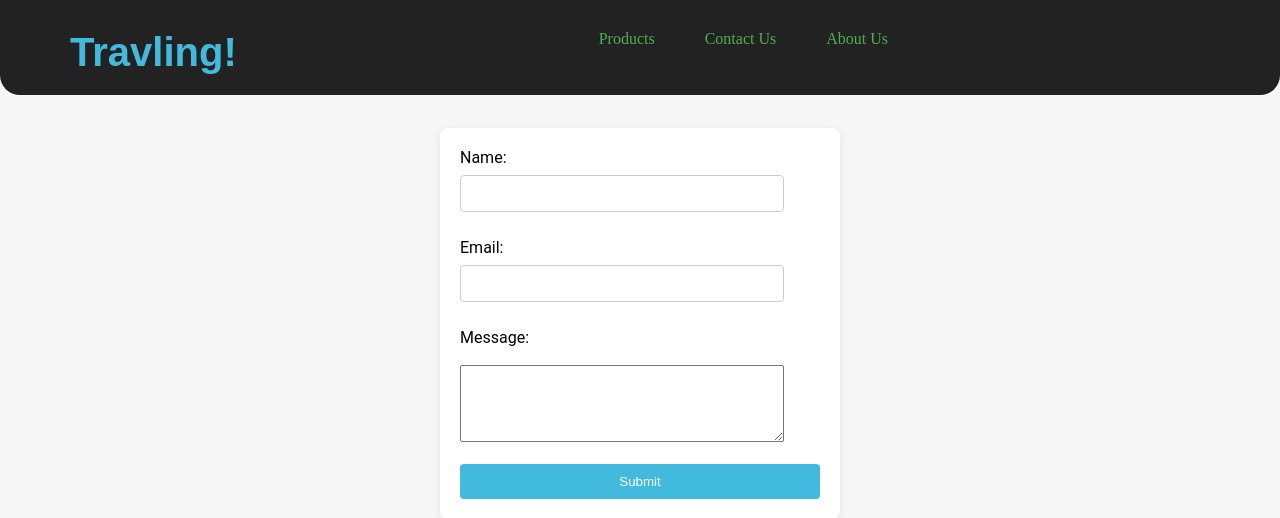
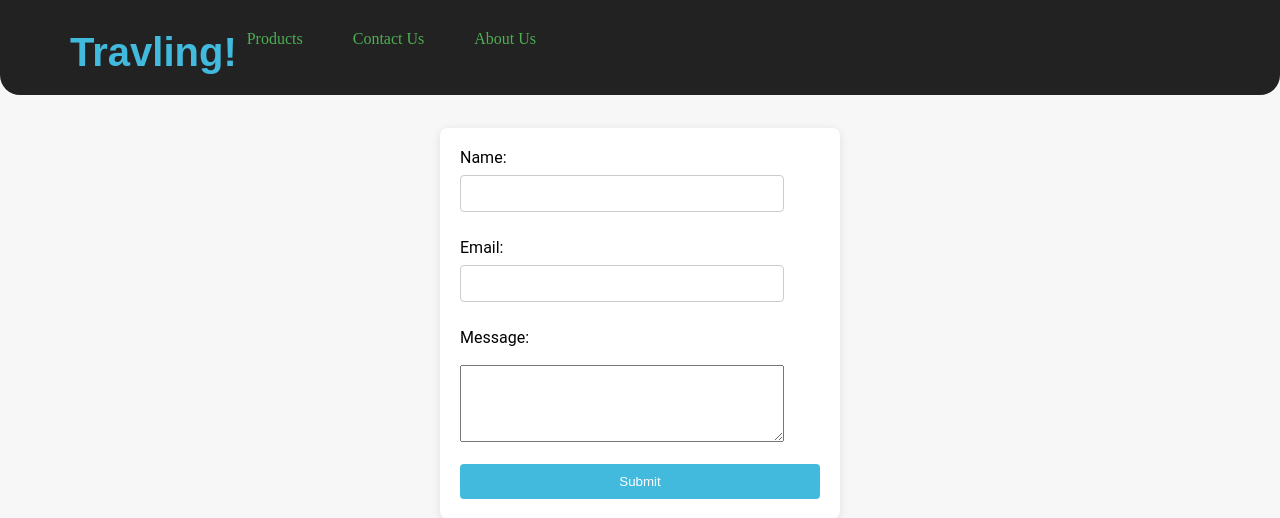
Before and after one commit to Busbie/Travel_site, a Django app: page /contact in a window 1280 px wide. Shown: the top 518 px of the page. Run offline with Django 5.2, Linux system fonts and the light colour scheme; some web fonts are replaced.

Commit message:
update nav

```diff
--- a/static/css/style.css
+++ b/static/css/style.css
@@ -97,7 +97,7 @@ nav{
 }
 nav ul{
     display: flex;
-    justify-content: center;
+    justify-content: last baseline;
     width: 100%;
     padding: 10px;
     gap: 50px;
```
